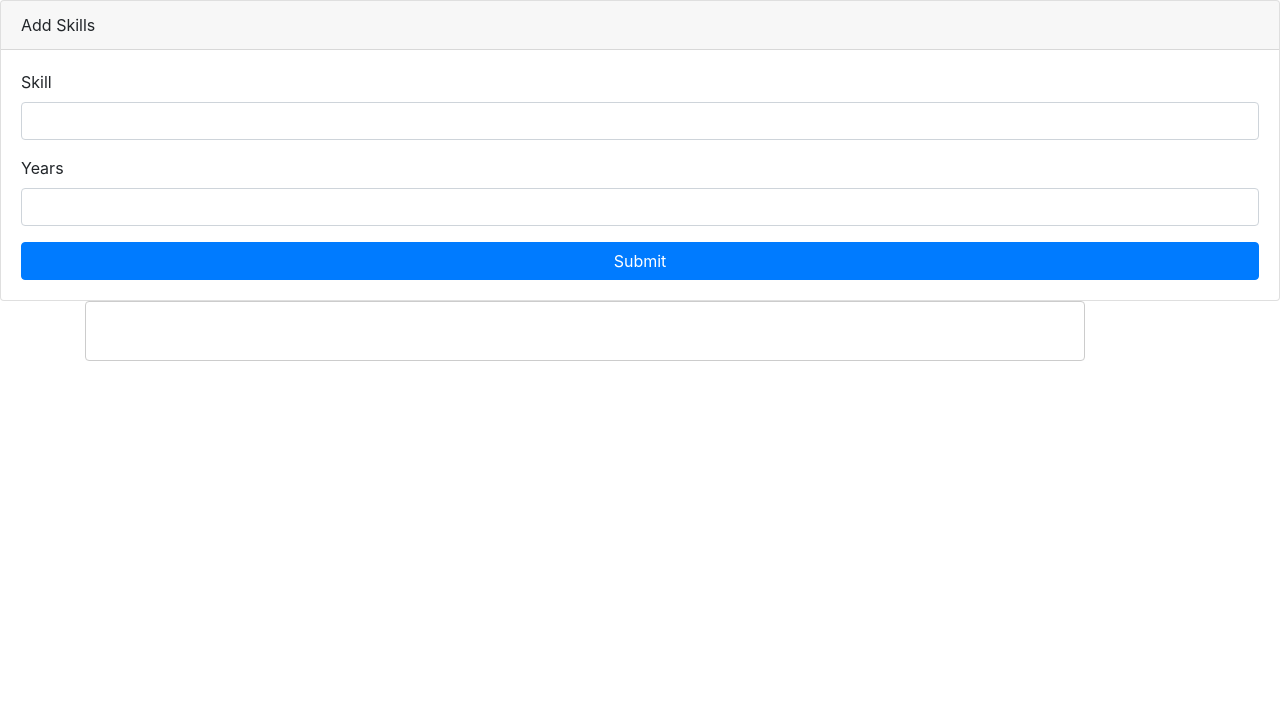
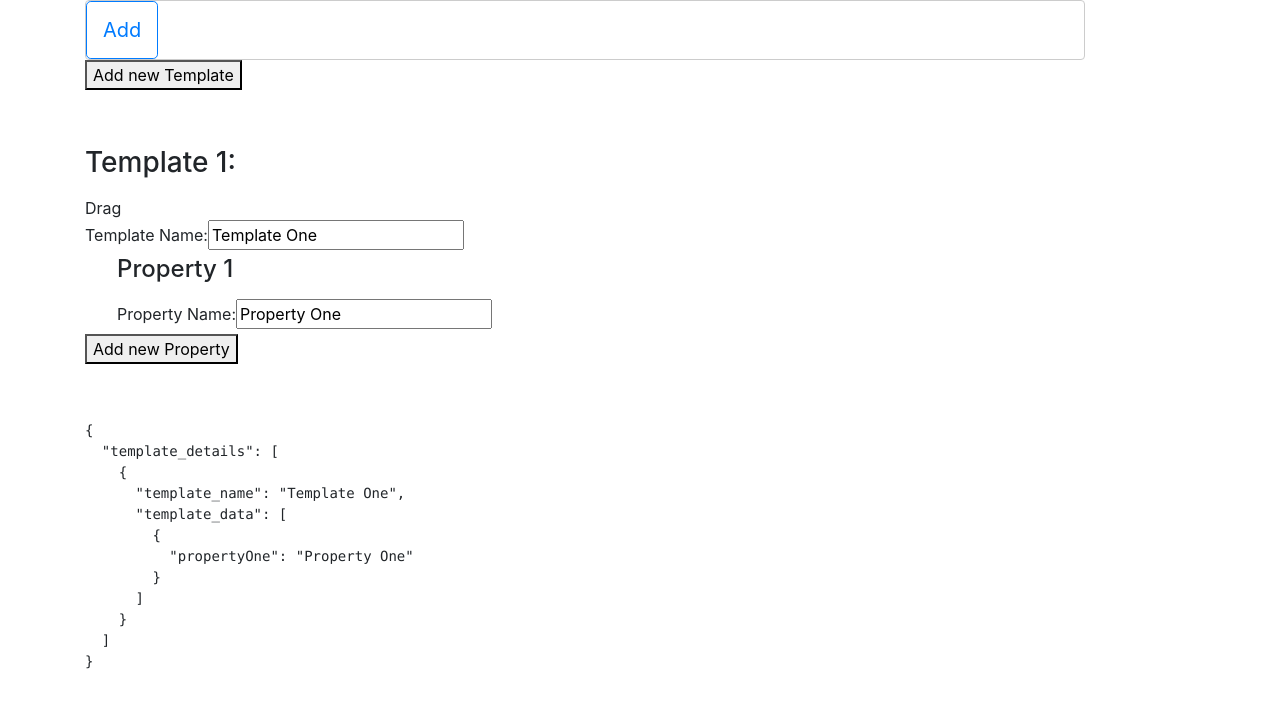
Before and after one commit to vladilins/ddsortlist, an Angular app: page / in a window 1280 px wide. Shown: the top 708 px of the page. Built offline with nearby package versions, Linux system fonts and the light colour scheme.

Commit message:
test form

```diff
--- a/src/app/app.component.html
+++ b/src/app/app.component.html
@@ -1,3 +1,3 @@
 <app-skills></app-skills>
-
+<div class="container"><app-form></app-form></div>
 <router-outlet></router-outlet>
--- /dev/null
+++ b/src/app/form/form.component.html
@@ -0,0 +1,53 @@
+<button (click)="addNewTemplate()">Add new Template</button><br /><br />
+<form [formGroup]="myForm">
+  <div
+    formArrayName="template_details"
+    cdkDropList
+    (cdkDropListDropped)="drop($event)"
+    [cdkDropListData]="myForm.get('template_details').controls"
+  >
+    <div
+      *ngFor="
+        let temp of myForm.get('template_details').controls;
+        let i = index
+      "
+      [cdkDragData]="temp"
+      cdkDrag
+    >
+      <fieldset class="margin">
+        <legend>
+          <h3>Template {{ i + 1 }}:</h3>
+        </legend>
+        <span cdkDragHandle class="drag">Drag</span>
+        <div [formGroupName]="i">
+          <label>Template Name: </label>
+          <input formControlName="template_name" />
+          <div formArrayName="template_data">
+            <div
+              *ngFor="
+                let property of temp.get('template_data').controls;
+                let j = index
+              "
+            >
+              <fieldset class="right">
+                <legend>
+                  <h4>Property {{ j + 1 }}</h4>
+                </legend>
+                <div [formGroupName]="j">
+                  <label>Property Name:</label>
+                  <input formControlName="propertyOne" />
+                </div>
+              </fieldset>
+            </div>
+            <button (click)="addNewProperty(temp.controls.template_data)">
+              Add new Property
+            </button>
+          </div>
+        </div>
+      </fieldset>
+    </div>
+  </div>
+  <br />
+</form>
+
+<pre>{{ myForm.value | json }}</pre>
--- /dev/null
+++ b/src/app/form/form.component.scss
@@ -0,0 +1,10 @@
+.right {
+  margin-left: 2rem;
+}
+.margin {
+  margin: 2rem 0;
+}
+
+.drag:hover {
+  cursor: move;
+}
--- /dev/null
+++ b/src/app/form/form.component.ts
@@ -0,0 +1,98 @@
+import { Component, OnInit } from "@angular/core";
+import { FormBuilder, FormGroup, FormArray } from "@angular/forms";
+import {
+  CdkDragDrop,
+  moveItemInArray,
+  transferArrayItem
+} from "@angular/cdk/drag-drop";
+
+@Component({
+  selector: "app-form",
+  templateUrl: "./form.component.html",
+  styleUrls: ["./form.component.scss"]
+})
+export class FormComponent implements OnInit {
+  ngOnInit() {}
+
+  data = {
+    template_details: [
+      {
+        template_name: "Template One",
+        template_data: [
+          {
+            propertyOne: "Property One"
+          }
+        ]
+      }
+    ]
+  };
+
+  myForm: FormGroup;
+
+  constructor(private fb: FormBuilder) {
+    this.myForm = this.fb.group({
+      template_details: this.fb.array([])
+    });
+
+    this.setCompanies();
+  }
+
+  addNewTemplate() {
+    let control = <FormArray>this.myForm.controls.template_details;
+    control.push(
+      this.fb.group({
+        template_name: [""],
+        template_data: this.fb.array([])
+      })
+    );
+  }
+
+  addNewProperty(control) {
+    control.push(
+      this.fb.group({
+        propertyOne: [""]
+      })
+    );
+  }
+
+  setCompanies() {
+    let control = <FormArray>this.myForm.controls.template_details;
+    this.data.template_details.forEach(x => {
+      control.push(
+        this.fb.group({
+          template_name: x.template_name,
+          template_data: this.setProperty(x)
+        })
+      );
+    });
+  }
+
+  setProperty(x) {
+    let arr = new FormArray([]);
+    x.template_data.forEach(y => {
+      arr.push(
+        this.fb.group({
+          propertyOne: y.propertyOne
+        })
+      );
+    });
+    return arr;
+  }
+
+  drop(event: CdkDragDrop<string[]>) {
+    if (event.previousContainer === event.container) {
+      moveItemInArray(
+        event.container.data,
+        event.previousIndex,
+        event.currentIndex
+      );
+    } else {
+      transferArrayItem(
+        event.previousContainer.data,
+        event.container.data,
+        event.previousIndex,
+        event.currentIndex
+      );
+    }
+  }
+}
--- a/src/app/skills/skills-create/skills-create.component.html
+++ b/src/app/skills/skills-create/skills-create.component.html
@@ -1,7 +1,4 @@
 <div class="card">
-  <div class="card-header">
-    Add Skills
-  </div>
   <div class="card-body">
     <form (ngSubmit)="onSubmit()">
       <div class="form-group">
--- a/src/app/skills/skills.component.html
+++ b/src/app/skills/skills.component.html
@@ -1,4 +1,18 @@
-<app-skills-create></app-skills-create>
+<ng-template #content let-modal>
+  <div class="modal-header">
+    <h4 class="modal-title" id="modal-basic-title">Add Skills</h4>
+    <button
+      type="button"
+      class="close"
+      aria-label="Close"
+      (click)="modal.dismiss('Cross click')"
+    >
+      <span aria-hidden="true">&times;</span>
+    </button>
+  </div>
+  <app-skills-create></app-skills-create>
+</ng-template>
+
 <div class="container">
   <div
     cdkDropList
@@ -13,7 +27,10 @@
       [cdkDragData]="skill"
       cdkDrag
     >
-      {{ skill.title }}
+      {{ skill.title }} / {{ skill.years }}
     </div>
+    <button class="btn btn-lg btn-outline-primary" (click)="open(content)">
+      Add
+    </button>
   </div>
 </div>
--- a/src/app/skills/skills.component.ts
+++ b/src/app/skills/skills.component.ts
@@ -2,6 +2,8 @@ import { Component, OnInit } from "@angular/core";
 import { CdkDragDrop, moveItemInArray } from "@angular/cdk/drag-drop";
 import { SkillsService } from "../services/skills.service";
 import { Skill } from "../models/skills.model";
+
+import { NgbModal, ModalDismissReasons } from "@ng-bootstrap/ng-bootstrap";
 
 @Component({
   selector: "app-skills",
@@ -9,11 +11,17 @@ import { Skill } from "../models/skills.model";
   styleUrls: ["./skills.component.scss"]
 })
 export class SkillsComponent implements OnInit {
+  group: Skill[] = [];
   skills: Skill[];
   skill: Skill;
 
+  closeResult: string;
+
   loaded: boolean = false;
-  constructor(private skillsService: SkillsService) {}
+  constructor(
+    private skillsService: SkillsService,
+    private modalService: NgbModal
+  ) {}
 
   ngOnInit() {
     this.skillsService.getSkills().subscribe(skills => {
@@ -21,14 +29,6 @@ export class SkillsComponent implements OnInit {
       this.loaded = true;
     });
   }
-
-  timePeriods = [
-    "Bronze age",
-    "Iron age",
-    "Middle ages",
-    "Early modern period",
-    "Long nineteenth century"
-  ];
 
   drop(event: CdkDragDrop<any[]>) {
     moveItemInArray(
@@ -43,4 +43,27 @@ export class SkillsComponent implements OnInit {
     // this.skills.splice(event.previousIndex, event.currentIndex);
     console.log(event);
   }
+
+  open(content) {
+    this.modalService
+      .open(content, { ariaLabelledBy: "modal-basic-title" })
+      .result.then(
+        result => {
+          this.closeResult = `Closed with: ${result}`;
+        },
+        reason => {
+          this.closeResult = `Dismissed ${this.getDismissReason(reason)}`;
+        }
+      );
+  }
+
+  private getDismissReason(reason: any): string {
+    if (reason === ModalDismissReasons.ESC) {
+      return "by pressing ESC";
+    } else if (reason === ModalDismissReasons.BACKDROP_CLICK) {
+      return "by clicking on a backdrop";
+    } else {
+      return `with: ${reason}`;
+    }
+  }
 }
```
Also changed, not shown: src/app/app.module.ts (+12 -3 lines), 1 other file (tests, documents, lock files or other folders).
